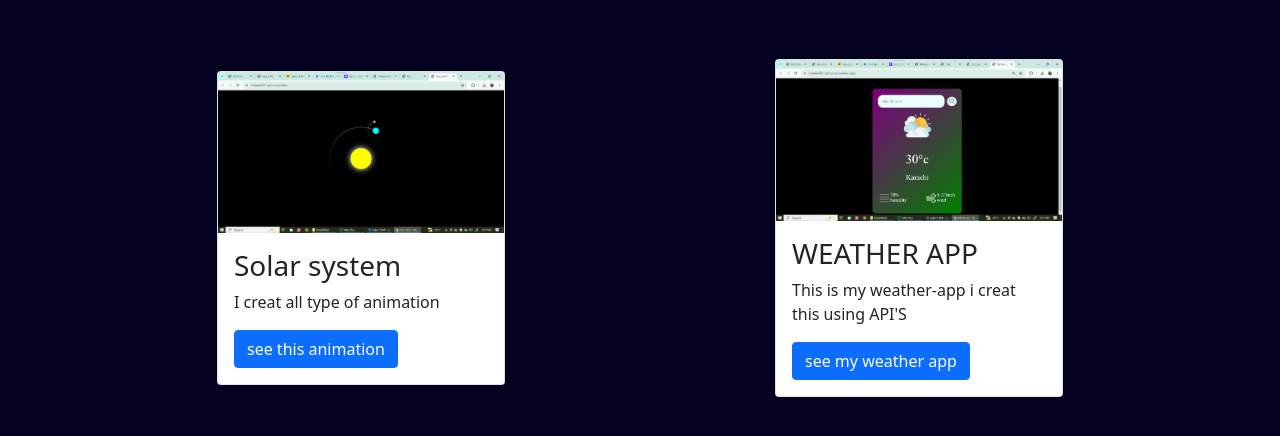
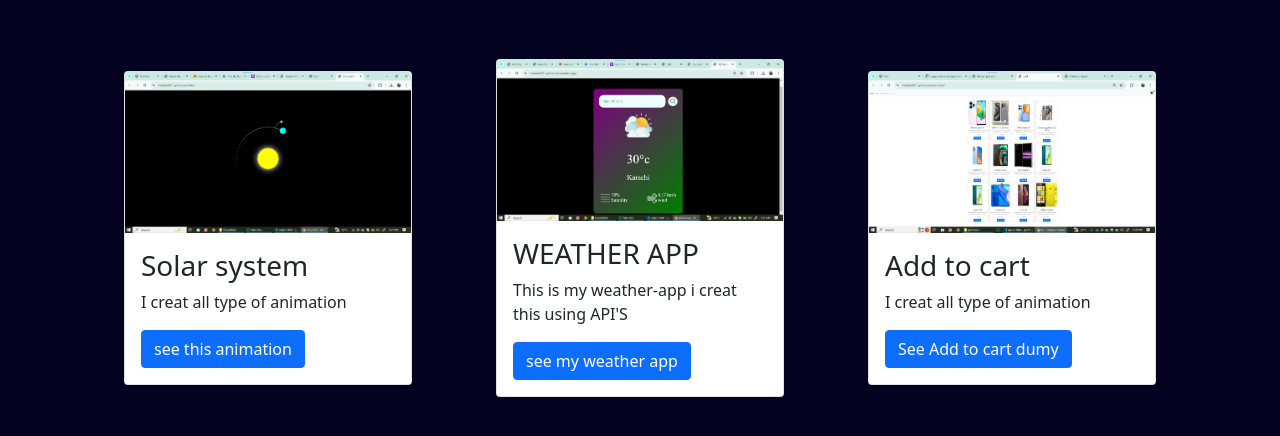
Before and after one commit to mateen2311/mateenPortfolio, a plain HTML site: page project.html in a window 1280 px wide. Shown: the part 86-522 px from the top of the page. Drawn offline with nearby package versions, Linux system fonts and the light colour scheme.

Commit message:
first comit

```diff
--- a/project.html
+++ b/project.html
@@ -68,6 +68,14 @@
         <a href="https://mateen2311.github.io/weather-app/" target="_blank" class="btn btn-primary">see my weather app</a>
       </div>
     </div>
+    <div class="card my-3" style="width: 18rem;">
+      <img src="./img/Screenshot 2024-06-06 124516.png" class="card-img-top" alt="...">
+      <div class="card-body">
+        <h3 class="card-title">Add to cart</h3>
+        <p class="card-text">I creat all type of animation </p>
+        <a href="https://mateen2311.github.io/addtocart/" target="_blank" class="btn btn-primary">See Add to cart dumy</a>
+      </div>
+    </div>
   </div>
 
     <!-- boostrap cdn -->
```
Also changed, not shown: img/Screenshot 2024-06-06 124516.png (added).
